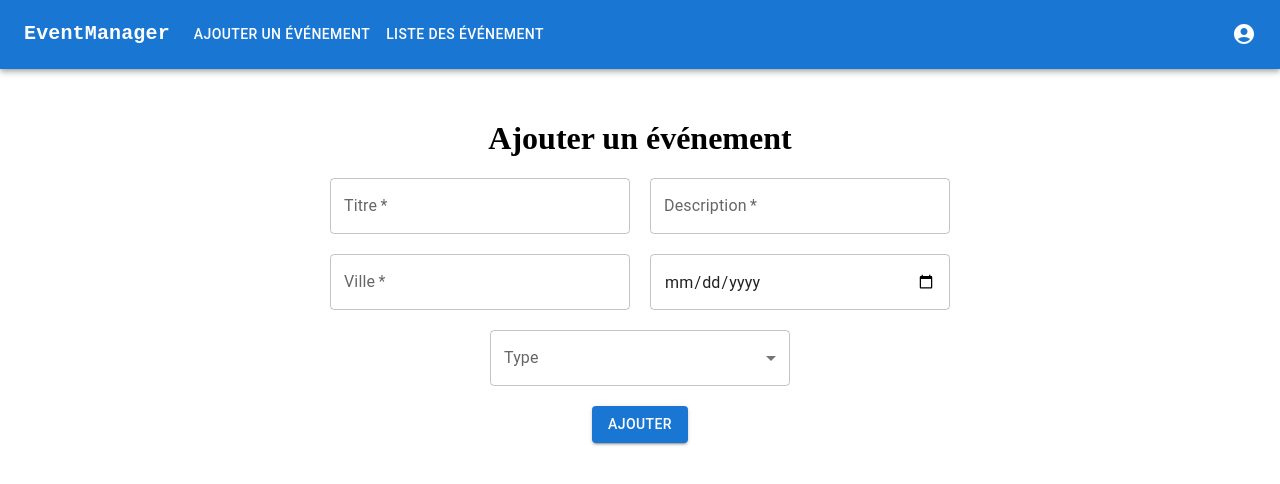
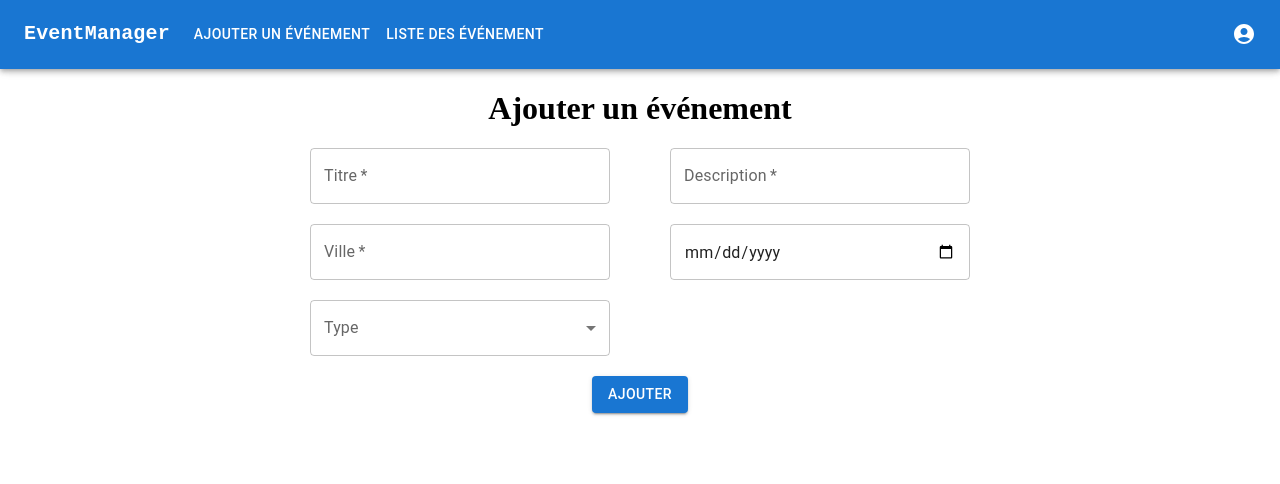
Before and after one commit to jonathan-gu/Project_MERN_front, a React (Vite) app: page /addEvent in a window 1280 px wide. Shown: the top 484 px of the page. Built offline with nearby package versions, Linux system fonts and the light colour scheme; the HTML template or start-up script is replaced by a standard one.

Commit message:
fix design form add event and form is work in progress

```diff
--- a/src/App.css
+++ b/src/App.css
@@ -1,3 +1,3 @@
 body {
-    margin: 0;
+    margin: 68.5px 0 0 0;
 }
--- a/src/components/FormAddEvent/FormAddEvent.css
+++ b/src/components/FormAddEvent/FormAddEvent.css
@@ -6,7 +6,20 @@ form {
     width: 100%;
 }
 
+.fields {
+    display: grid;
+    grid-gap: 20px;
+    grid-template-columns: repeat(auto-fit, minmax(300px, 1fr));
+    max-width: 700px;
+    width: 80%;
+}
+
 .field  {
-    margin: 0 10px 20px 10px !important;
+    /* margin: 0 10px 20px 10px !important; */
     width: 300px;
+    margin: auto !important;
 }
+
+.button {
+    margin-top: 20px ;
+}
--- a/src/components/FormAddEvent/FormAddEvent.tsx
+++ b/src/components/FormAddEvent/FormAddEvent.tsx
@@ -1,30 +1,68 @@
-import { TextField, FormControl, InputLabel, MenuItem, Select, Button } from "@mui/material";
+import { TextField, FormControl, InputLabel, MenuItem, Select, Button, SelectChangeEvent } from "@mui/material";
 import "./FormAddEvent.css"
+import { ChangeEvent, FormEvent, useState } from "react";
 
 const FormAddEvent = () => {
+    const [formData, setFormData] = useState({
+        title: "",
+        description: "",
+        city: "",
+        date: "",
+        type: "",
+        users: [],
+    });
+
+    const handleChange = (e: ChangeEvent<HTMLInputElement | HTMLTextAreaElement | { name?: string | undefined; value: unknown; }>) => {
+        const { name, value } = e.target;
+        console.log({ name, value })
+        setFormData({ ...formData, [name!]: value as string });
+    };
+
+    const handleSelectChange = (e: SelectChangeEvent<string>) => {
+        setFormData({ ...formData, type: e.target.value });
+    };
+
+    const handleSubmit = async (e: FormEvent<HTMLFormElement>) => {
+        console.log(formData)
+        e.preventDefault();
+        try {
+            const response = await fetch("http://localhost:8080/event", {
+                method: "POST",
+                headers: {
+                    "Content-Type": "application/json"
+                },
+                body: JSON.stringify(formData)
+            });
+            if (response.ok) {
+                console.log("Événement ajouté avec succès !");
+            } else {
+                console.error("Erreur lors de l'ajout de l'événement");
+            }
+        } catch (error) {
+            console.error("Erreur lors de la requête :", error);
+        }
+    };
+
+
     return (
-        <form>
+        <form onSubmit={handleSubmit}>
             <h1>Ajouter un événement</h1>
-            <div>
-                <TextField className="field" required id="outlined-required" label="Titre" placeholder="Ajouter un titre" />
-                <TextField className="field" required id="outlined-required" label="Description" placeholder="Ajouter une description" />
-            </div>
-            <div>
-                <TextField className="field" required id="outlined-required" label="Ville" placeholder="Ajouter une ville" />
-                <TextField className="field" required id="outlined-required" type="date" />
-            </div>
-            <div>
+            <div className="fields">
+                <TextField className="field" required id="outlined-required" label="Titre" name="title" placeholder="Ajouter un titre" onChange={handleChange} />
+                <TextField className="field" required id="outlined-required" label="Description" name="description" placeholder="Ajouter une description" onChange={handleChange} />
+                <TextField className="field" required id="outlined-required" label="Ville" name="city" placeholder="Ajouter une ville" onChange={handleChange} />
+                <TextField className="field" required id="outlined-required" type="date" name="date" onChange={handleChange} />
                 <FormControl className="field">
                     <InputLabel id="demo-simple-select-label">Type</InputLabel>
-                    <Select labelId="demo-simple-select-label" id="demo-simple-select" label="Age" >
+                    <Select labelId="demo-simple-select-label" id="demo-simple-select" label="Age" onChange={handleSelectChange} >
                         <MenuItem value="CONFERENCE">Conférence</MenuItem>
                         <MenuItem value="CONCERT">Concert</MenuItem>
                         <MenuItem value="PRIVATE MEETING">Réunion privée</MenuItem>
                     </Select>
                 </FormControl>
             </div>
-            <div>
-                <Button variant="contained">Ajouter</Button>
+            <div className="button">
+                <Button variant="contained" type="submit">Ajouter</Button>
             </div>
         </form>
     )
--- a/src/components/NavBar/NavBar.tsx
+++ b/src/components/NavBar/NavBar.tsx
@@ -8,7 +8,7 @@ import "./NavBar.css"
 const pages = [{ label: 'Ajouter un événement', link: '/addEvent' }, { label: 'Liste des événement', link: '/' }];
 const settings = ['Déconnexion'];
 
-function ResponsiveAppBar() {
+function NavBar() {
   const [anchorElNav, setAnchorElNav] = React.useState<null | HTMLElement>(null);
   const [anchorElUser, setAnchorElUser] = React.useState<null | HTMLElement>(null);
 
@@ -28,7 +28,7 @@ function ResponsiveAppBar() {
   };
 
   return (
-    <AppBar position="static">
+    <AppBar position="fixed">
       <Container maxWidth="xl">
         <Toolbar disableGutters>
           <Typography
@@ -150,4 +150,4 @@ function ResponsiveAppBar() {
     </AppBar>
   );
 }
-export default ResponsiveAppBar;
+export default NavBar;
--- a/src/pages/EventPage/EventPage.css
+++ b/src/pages/EventPage/EventPage.css
@@ -1,5 +1,5 @@
-.card {
-    margin-top: 50px;
+.event {
+    margin: 118.5px auto auto auto;
     max-width: 80%;
 }
 
--- a/src/pages/EventPage/EventPage.tsx
+++ b/src/pages/EventPage/EventPage.tsx
@@ -39,7 +39,7 @@ const EventPage = () => {
     };
 
     return (
-        <Card className="card">
+        <Card className="event">
             {/* <CardMedia component="img" alt="green iguana" height="140" /> */}
             <div className="backgroundEvent"></div>
             <CardContent>
--- a/src/pages/HomePage/HomePage.css
+++ b/src/pages/HomePage/HomePage.css
@@ -7,11 +7,11 @@
     display: grid;
     grid-gap: 50px;
     grid-template-columns: repeat(auto-fit, minmax(300px, 1fr));
-    margin: 0 50px;
+    margin: 50px;
 }
 
 .card {
-    margin: -40px auto;
+    margin: auto;
     width: 100%;
 }
 
```
